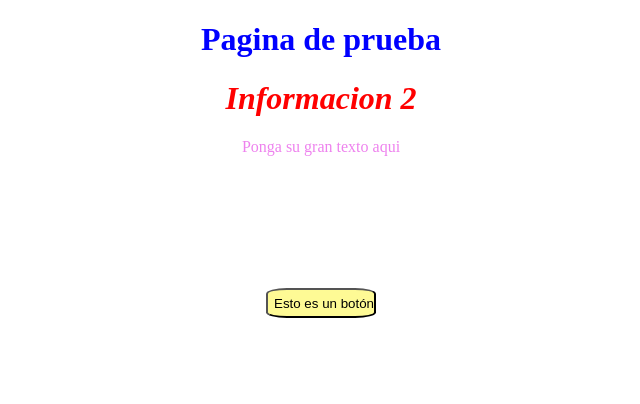
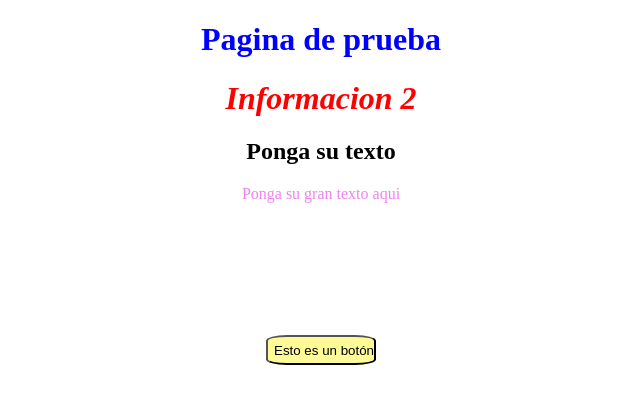
Before and after one commit to WhosCris/JS, a website: page index.html in a window 1280 px wide. Shown: the whole page, without its empty margins (319-959 px from the left). Drawn offline with Linux system fonts and the light colour scheme.

Commit message:
Se agrega h2

```diff
--- a/index.html
+++ b/index.html
@@ -17,6 +17,9 @@
             <h1 class="titulos">Informacion 2</h1>
         </header>
         <section>
+            <h2>
+                Ponga su texto
+            </h2>
             <p class="encabezado">Ponga su gran texto aqui</p>
             <input type="button" onclick="Alerta()" class="boton" value="Esto es un botón">
         </section>
```
